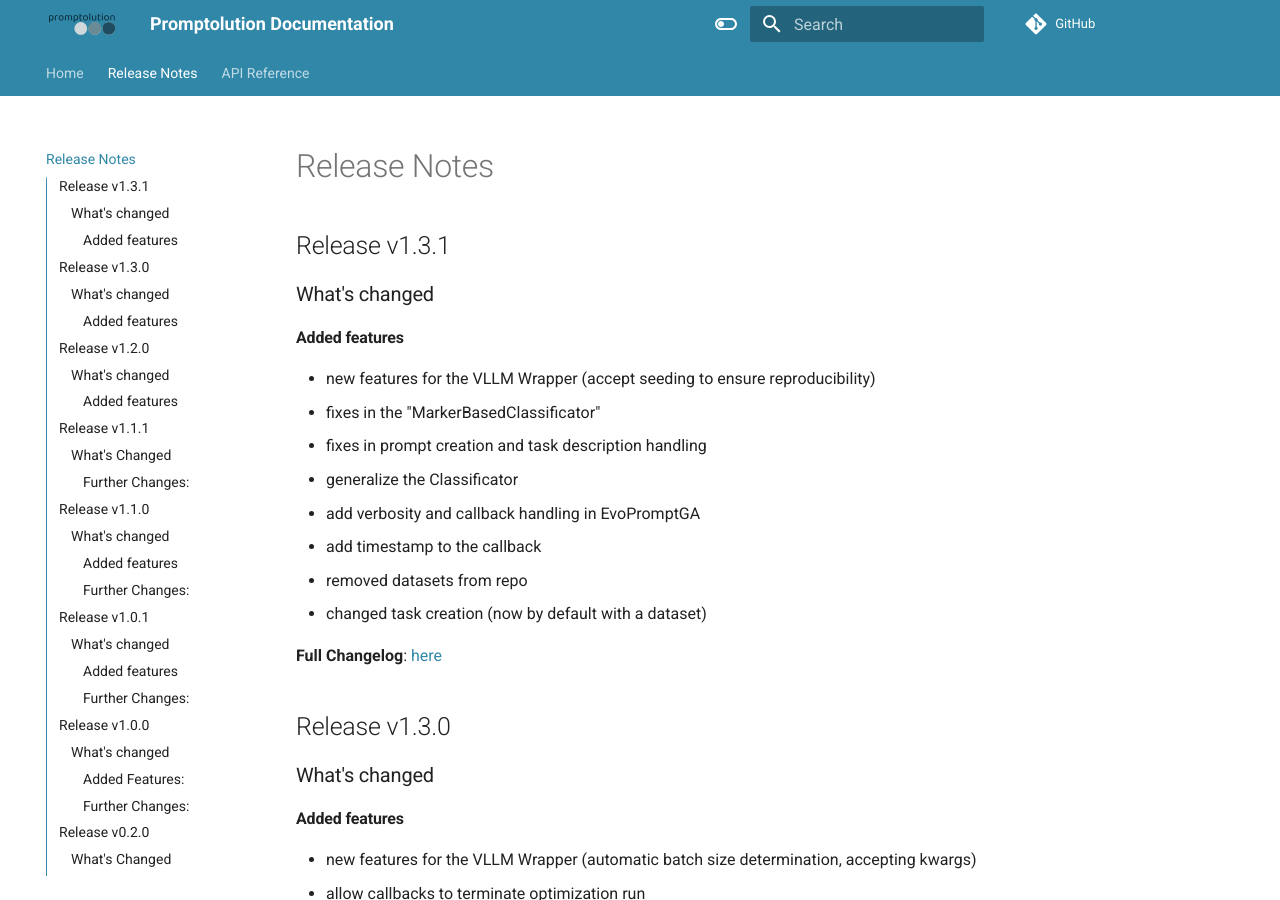
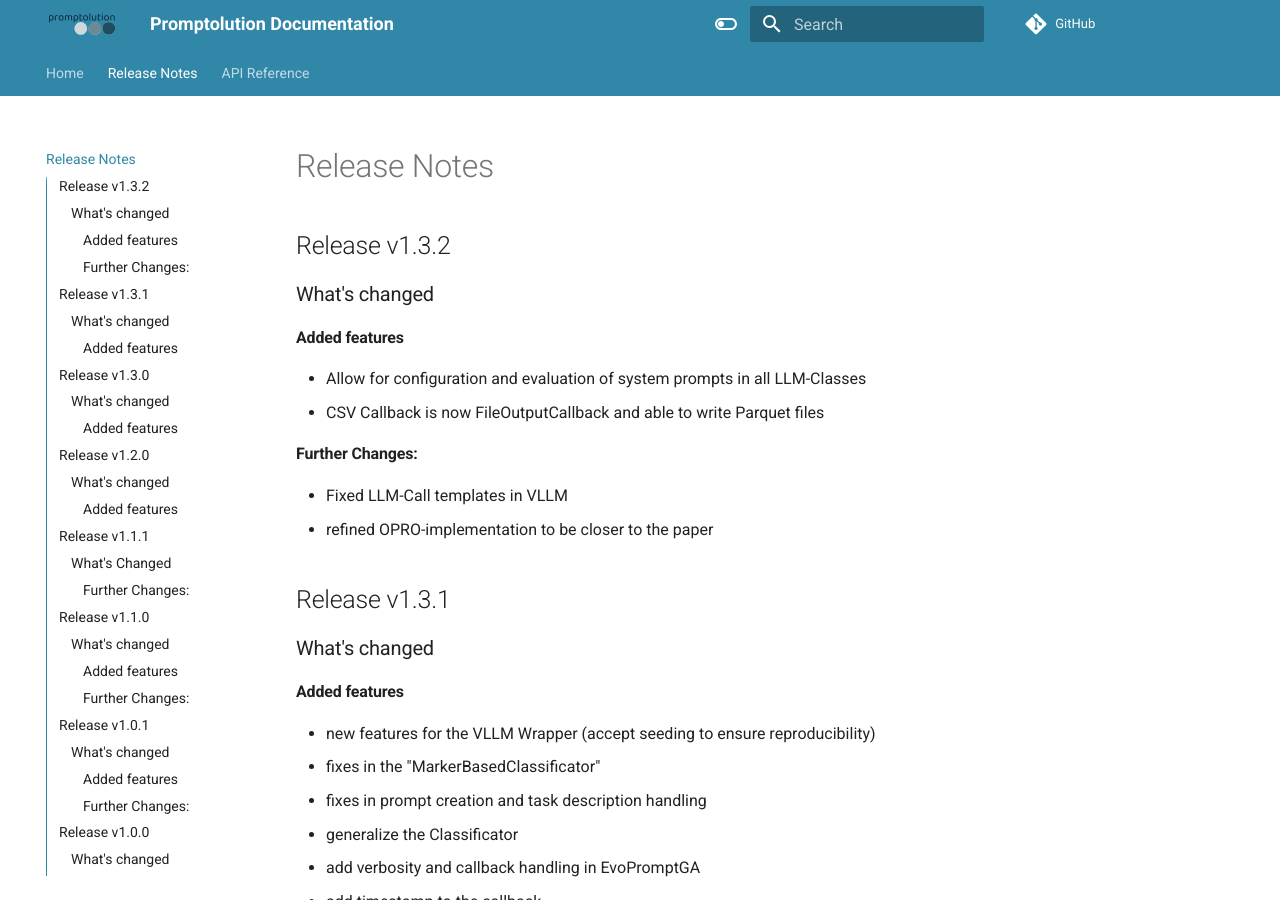
Before and after one commit to finitearth/promptolution, an MkDocs documentation site: the page built from docs/release-notes.md, in a window 1280 px wide and 900 px high. Built offline with MkDocs 1.6.1 and Material for MkDocs 9.7.7, drawn with Linux system fonts in a browser that asks for light colours; comment, search, counter and statistics services are not loaded.

Commit message:
added release notes

```diff
--- a/docs/release-notes.md
+++ b/docs/release-notes.md
@@ -1,4 +1,14 @@
 # Release Notes
+
+## Release v1.3.2
+### What's changed
+#### Added features
+* Allow for configuration and evaluation of system prompts in all LLM-Classes
+* CSV Callback is now FileOutputCallback and able to write Parquet files
+
+#### Further Changes:
+* Fixed LLM-Call templates in VLLM
+* refined OPRO-implementation to be closer to the paper
 
 ## Release v1.3.1
 ### What's changed
--- a/pyproject.toml
+++ b/pyproject.toml
@@ -1,6 +1,6 @@
 [tool.poetry]
 name = "promptolution"
-version = "1.3.1"
+version = "1.3.2"
 description = ""
 authors = ["Tom Zehle, Moritz Schlager, Timo Heiß"]
 readme = "README.md"
```
